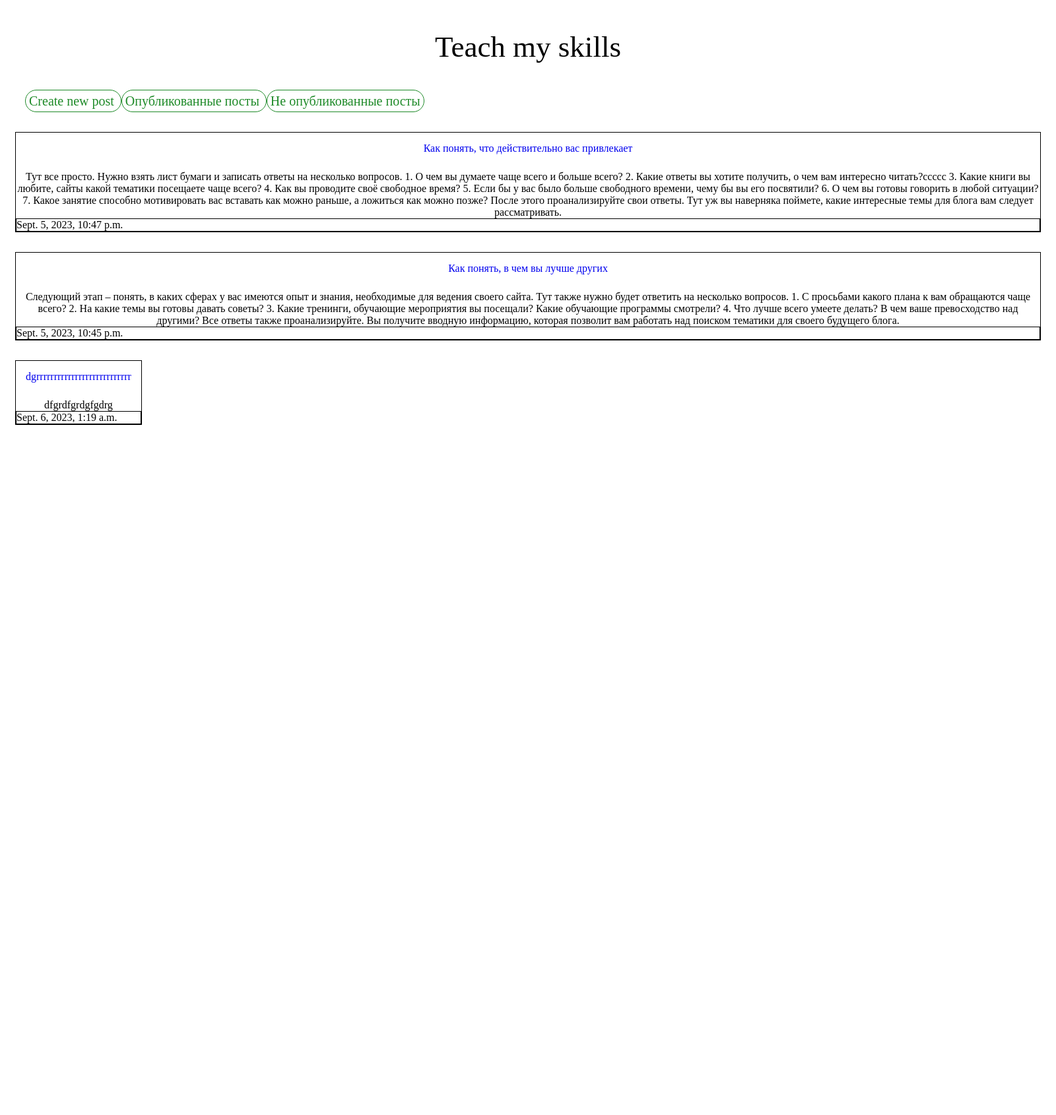
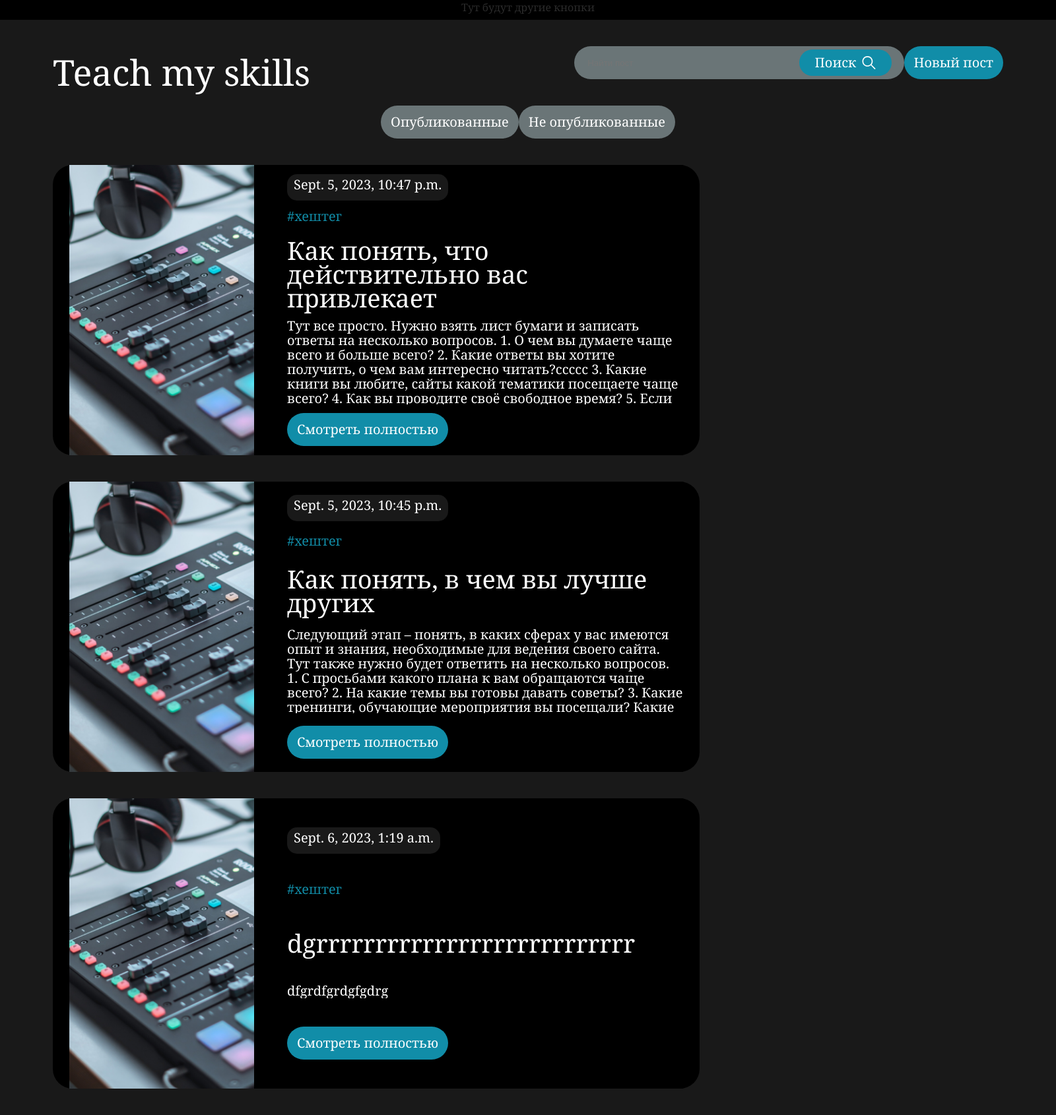
Before and after one commit to ViktorErema/ProectBlog, a Django app: page / in a window 1600 px wide; the page is wider, and only the part inside the window is pictured. Shown: that part at 66% size. Before the commit the page ends 644 px from the top of that part, so only its background shows below. Run offline with Django 4.2, Linux system fonts and the light colour scheme; data comes from the database, SQL or seed files in the repository; both versions use the stored data as it was after the commit.

Commit message:
Лента блога

```diff
--- a/blog/templates/blog/post_list.html
+++ b/blog/templates/blog/post_list.html
@@ -1,42 +1,213 @@
 <!DOCTYPE html>
-<html lang="en">
+<html>
 <head>
     <meta charset="UTF-8">
-    <title>Post list</title>
-</head>
-<body>
+    <meta name="viewport" content="device-width, initial-scale=1">
+    <title>Blog</title>
     <style>
-    a {
+        *{
+            margin: 0;
+        }
+        .blog {
+            min-width: 100%;
+            background-color: #191919;
+            margin: 0;
+            overflow-x: hidden;
+
+            display: flex;
+            flex-direction: column;
+            align-items: center;
+            justify-content: center;
+        }
+        .blog_fonts {
+            font-family: 'DM Sans', 'Georgia', 'Arial', 'sans-serif';
+            font-style: normal;
+            font-size: 20px;
+            font-weight: 400;
+            line-height: 22px;
+            color: #ffffff;
+        }
+        .container__width {
+            width: 1440px;
+        }
+        .container__padding {
+            padding: 0 240px;
+        }
+        .container__block-padding {
+            margin-bottom: 40px;
+        }
+        .header {
+            width: 100%;
+        }
+        .nav {
+            height: 30px;
+            background-color: black;
+            text-align: center;
+            font-size: 16px;
+            color: rgb(43, 43, 43);
+        }
+        .page-nav {
+            display: flex;
+            flex-flow: row nowrap;
+            justify-content: space-between;
+            align-items: flex-end;
+
+            width: 100%;
+            height: 90px;
+        }
+        .page-header {
+            font-weight: 400;
+            font-size: 54px;
+        }
+        .page-nav_buttons {
+            display: flex;
+            flex-flow: row nowrap;
+            justify-content: space-between;
+            align-items: center;
+            min-width: 650px;
+        }
+        .search {
+            width: 500px;
+            background-color: #6A7577;
+            border-radius: 30px;
+            height: 50px;
+            display: flex;
+            flex-direction: row;
+            align-items: center;
+            justify-content: space-evenly;
+        }
+        .search_input {
+            width: 300px;
+            height: 40px;
+            background-color: #6A7577;
+            color:#ffffff;
             text-decoration: none;
+            border: none;
         }
-    a :hover {
-        font-size: 25px;
+        .search_input:focus {
+            outline: none;
+        }
+        .button {
+            display: flex;
+            align-items: center;
+            justify-content: center;
+            background-color: #118DA8;
+            color: #fff;
+            border-radius: 30px;
+            text-decoration: none;
+            padding: 0 15px;
+            height: 50px;
+        }
+        .button__search {
+            flex-flow: row nowrap;
+            justify-content: space-evenly;
+            width: 110px;
+            height: 40px;
+        }
+        .view-post {
+            width: 100%;
+            display: flex;
+            flex-flow: row nowrap;
+            align-items: center;
+            justify-content: center;
+        }
+        .button__publish {
+            background-color: #6A7577;
+        }
+        .button__publish:focus,
+        .button__publish:active,
+        .button__publish:hover {
+            background-color: #118DA8;
+        }
+        .blog-post {
+            max-width: 980px;
+            max-height: 480px;
+            display: flex;
+            flex-direction: row;
+            align-items: center;
+            justify-content: space-around;
+            background-color: black;
+            border-radius: 30px;
+        }
+        .post-image {
+            width: 280px;
+            height: 440px;
+        }
+        .post-content {
+            display: flex;
+            flex-direction: column;
+            align-items: flex-start;
+            justify-content: space-evenly;
+            width: 600px;
+            height: 440px;
+            background-color: black;
+            margin: 0;
+        }
+        .post-date {
+            background-color: #191919;
+            border-radius: 15px;
+            height: 30px;
+            padding: 5px 10px;
+        }
+        .post-hashtag {
+            color: #118DA8;
+            height: 30px;
+        }
+        .post-title {
+            font-weight: 400;
+            font-size: 38px;
+            line-height: 36px;
+        }
+        .post-text {
+            max-height: 130px;
+            overflow: hidden;
         }
     </style>
-<!--    {{ items }}-->
-    <div style="text-align: center">
-        <p style="font-size: 45px"> Teach my skills </p>
+</head>
+<body class="blog blog_fonts">
+    <!--Шапка на будущее-->
+    <header class="header container__padding">
+        <nav class="nav">Тут будут другие кнопки</nav>
+    </header>
+    <!--Посты и прочее-->
+    <main class="main container__width container__padding">
+        <!--Поиск и создание нового поста-->
+        <section class="page-nav container__block-padding">
+            <h1 class="page-header">Teach my skills</h1>
+            <div class="page-nav_buttons">
+                <div class="search">
+                    <input type="text" class="search_input" placeholder="Найти пост">
+                    <a class="button button__search" href="#search">
+                        <div class="search_button-text">Поиск</div>
+                        <svg width="21" height="20" viewBox="0 0 21 20" fill="none" xmlns="http://www.w3.org/2000/svg">
+                            <path d="M20.3779 18.6996L14.5681 12.8897C15.67 11.5293 16.3334 9.79975 16.3334 7.9167C16.3334 3.55145 12.7819 0 8.41666 0C4.05141 0 0.5 3.55145 0.5 7.9167C0.5 12.2819 4.05145 15.8334 8.4167 15.8334C10.2997 15.8334 12.0293 15.17 13.3897 14.0681L19.1996 19.878C19.3623 20.0407 19.6261 20.0407 19.7889 19.878L20.378 19.2888C20.5407 19.1261 20.5407 18.8623 20.3779 18.6996ZM8.4167 14.1667C4.97024 14.1667 2.16668 11.3631 2.16668 7.9167C2.16668 4.47024 4.97024 1.66668 8.4167 1.66668C11.8631 1.66668 14.6667 4.47024 14.6667 7.9167C14.6667 11.3631 11.8631 14.1667 8.4167 14.1667Z" fill="white"/>
+                        </svg>
+                    </a>
                 </div>
-    <div style="margin-left: 30px; margin-bottom: 20px  ">
-        <a style="font-size: 20px; color: #1e8a28; border: 1px solid; border-radius: 25px; padding: 5px " href="{% url 'post_new' %}">
-            Create new post </a>
-        <a style="font-size: 20px; color: #1e8a28; border: 1px solid; border-radius: 25px; padding: 5px " href="{% url 'post_list' %}">
-            Опубликованные посты </a>
-        <a style="font-size: 20px; color: #1e8a28; border: 1px solid; border-radius: 25px; padding: 5px " href="{% url 'post_status' %}">
-            Не опубликованные посты </a>
+                <a href="{% url 'post_new' %}" class="button button__new-post">Новый пост</a>
             </div>
+        </section>
+    <!--Кнопки с Видимостью постов-->
+        <section class="view-post container__block-padding">
+            <a href="{% url 'post_list' %}" class="button button__publish">Опубликованные</a>
+            <a href="{% url 'post_status' %}" class="button button__publish">Не опубликованные</a>
+        </section>
         {% for post in items %}
-    <div style="margin: 15px; display: inline-block">
-        <div style="border: 1px solid">
-            <div style="margin: 15px; text-align: center" >
-               <a href="{% url 'post_detail' post_pk=post.pk %}"> {{ post.title }} </a>
+        <!--Отображение поста-->
+        <section class="blog-post container__block-padding">
+            <!--Изображение-->
+            <img src="../../../source/img/Frame.png" alt="изображение" class="post-image">
+            <div class="post-content">
+                <!--Переменная с датой-->
+                    <div class="post-date">{{ post.created_date }}</div>
+                    <p class="post-hashtag">#хештег</p>
+                    <!--Заголовок, текст и кнопка перехода-->
+                    <h2 class="post-title">{{ post.title }}</h2>
+                    <p class="post-text">{{ post.text }}</p>
+                    <a href="{% url 'post_detail' post_pk=post.pk %}" class="button button_open-post">Смотреть полностью</a>
             </div>
-            <div style="margin-top: 25px; text-align: center" >
-                {{ post.text }}
-              </div>
-            <div style="border: 1px solid">{{ post.created_date }}</div>
-        </div>
-    </div>
+        </section>
         {% endfor %}
+    </main>
 </body>
 </html>
```
Also changed, not shown: db.sqlite3, source/img/Frame.png (added). Lines whose indentation alone changed are shown as unchanged.
